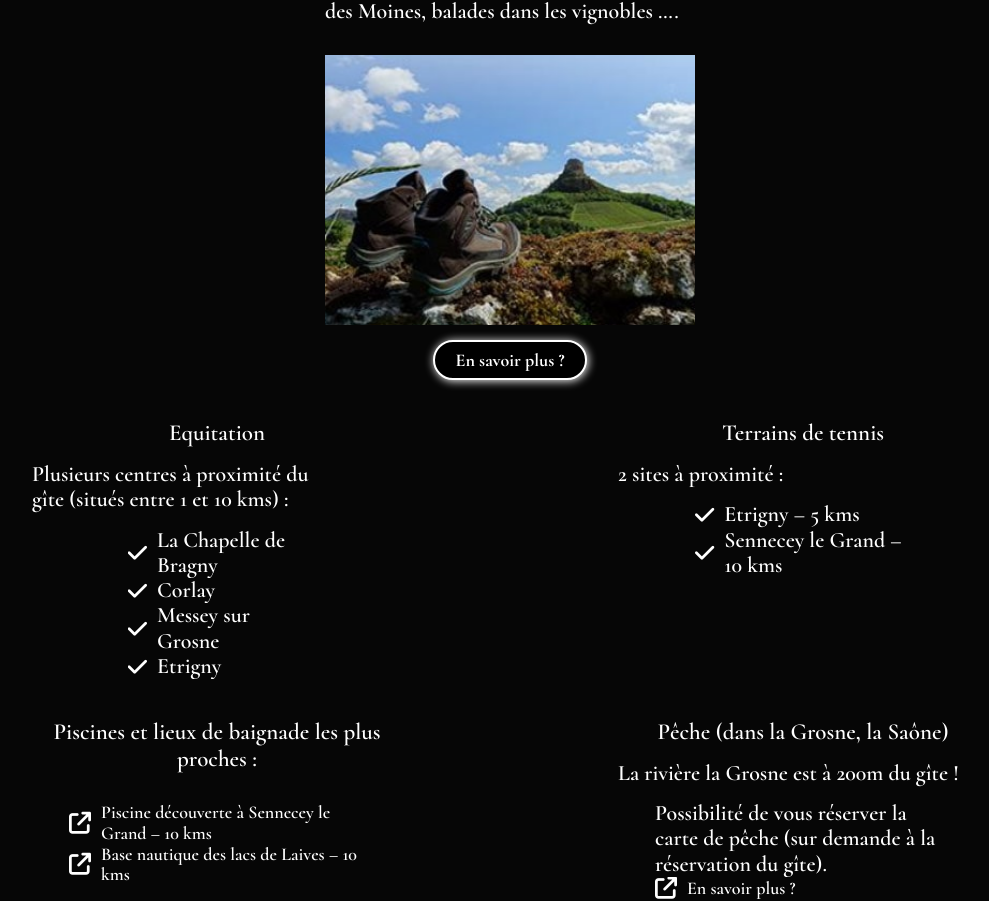
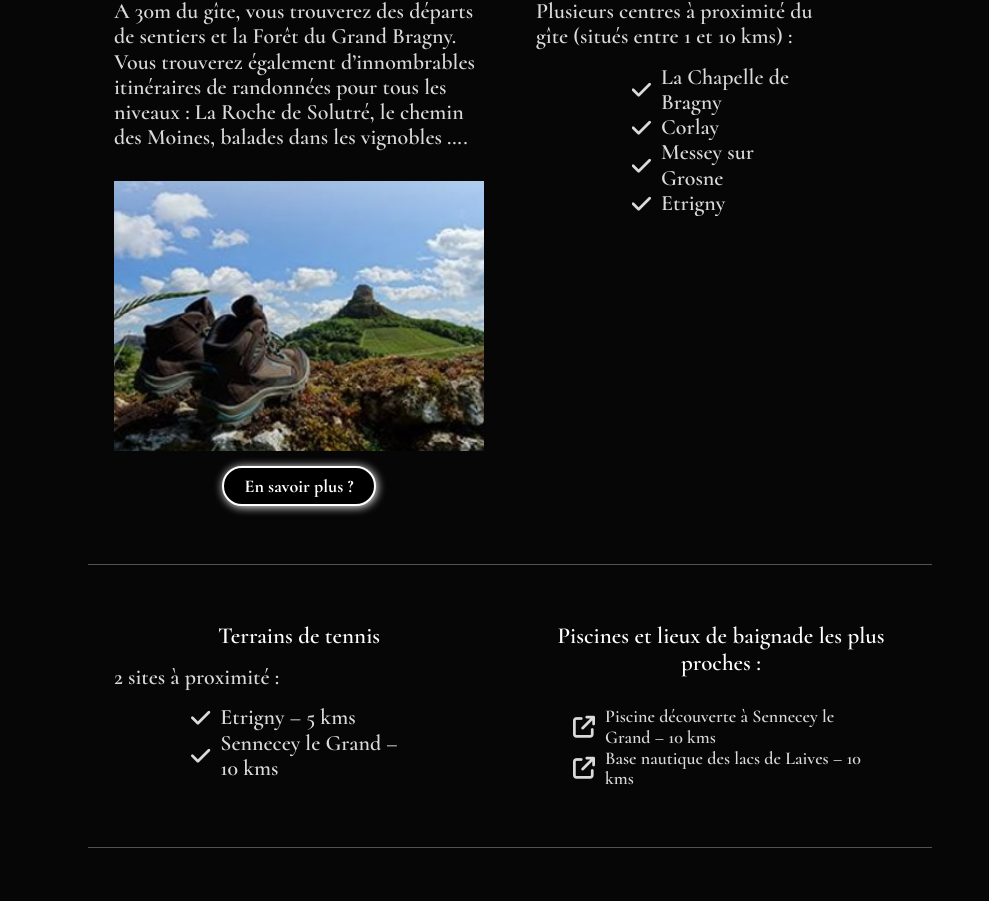
Before and after one commit to EryanGauvrit/alestdelagrosne, a React (Create React App) app: page /hobbies in a window 1280 px wide. Shown: the part 1263-2164 px from the top of the page, without its empty margins (130-1119 px from the left). Built offline with nearby package versions, Linux system fonts and the light colour scheme; no server answers; a web font is replaced by a local one.

Commit message:
hobbies cards position

```diff
--- /dev/null
+++ b/src/components/HobbiesCard/_hobbiesCard.scss
@@ -0,0 +1,146 @@
+.hobbies-bloc-list {
+    display: flex;
+    flex-direction: column;
+    align-items: center;
+    width: 90%;
+    padding: 10px;
+    gap: 5px;
+    & h4 {
+        font-size: 23px;
+        text-align: center;
+    }
+    & p {
+        align-self: flex-start;
+        opacity: .85;
+    }
+    & img {
+        width: 270px;
+        height: 170px;
+    }
+    .climb {
+        background-color: #292929;
+        height: 100px;
+        object-fit: none;
+        @media (min-width: $phoneScreenSize) {
+            height: 120px;
+        }
+    }
+    & ul {
+        display: flex;
+        flex-direction: column;
+        align-items: flex-start;
+        width: 95%;
+        opacity: .85;
+        & li {
+            display: flex;
+            flex-direction: row;
+            align-items: flex-start;
+            overflow: hidden;
+            gap: 10px;
+        }
+    }
+    & .picture-gallery {
+        width: 270px;
+        height: 170px;
+        margin: auto;
+        margin-top: 0;
+        position: relative;
+        z-index: unset;
+        @media (min-width: $phoneScreenSize) {
+            height: 270px;
+            width: 370px;
+        }
+        & .current-picture-bloc {
+            height: 170px;
+            opacity: 1;
+            @media (min-width: $phoneScreenSize) {
+                height: 270px;
+            }
+            & img {
+                max-width: 270px;
+                opacity: 1;
+                @media (min-width: $phoneScreenSize) {
+                    max-width: 370px;
+                }
+            }
+        }
+        &:hover {
+            .slick-prev {
+                opacity: 1;
+                transition: .2s;
+            }
+            .slick-next {
+                opacity: 1;
+                transition: .2s;
+            }
+        }
+        .slick-prev {
+            display: initial;
+        }
+        .slick-next {
+            display: initial;
+        }
+
+        .slick-next:before, .slick-prev:before {
+            display: block;
+        }
+        .slick-dots li.slick-active button:before {
+            display: block;
+        }
+
+        .slick-dots li button:before {
+            display: initial;
+        }
+        .slick-dots{
+            display: flex!important;
+            flex-direction: row;
+            bottom: 10px;
+            @media (min-width: $phoneScreenSize) {
+                    bottom: -20px;
+            }
+        }
+    }
+    .picture-zoom {
+        display: none;
+    }
+}
+
+@media (min-width: $phoneScreenSize) {
+    .hobbies-bloc-list {
+        flex-direction: column;
+        align-items: center;
+        justify-content: flex-start;
+        width: 370px;
+        gap: 15px;
+        & h4 {
+            font-size: 23px;
+            text-align: center;
+        }
+        & p {
+            align-self: flex-start;
+        }
+        & img {
+            width: 370px;
+            height: 270px;
+        }
+        & ul {
+            display: flex;
+            flex-direction: column;
+            align-items: center;
+            width: auto;
+            & li {
+                align-items: center;
+                justify-content: flex-start;
+                width: 80%;
+                gap: 10px;
+                & a {
+                    transition: .2s;
+                    &:hover {
+                        scale: 1.02;
+                        transition: .2s;
+                    }
+                }
+            }
+        }
+    }
+}
--- a/src/pages/Hobbies/_hobbies.scss
+++ b/src/pages/Hobbies/_hobbies.scss
@@ -33,123 +33,11 @@
         background-color: $color-one;
     }
 }
-
-
 .hobbies-bloc {
     display: flex;
     flex-direction: column;
     align-items: center;
     gap: 15px;
-    & .hobbies-bloc-div {
-        display: flex;
-        flex-direction: column;
-        align-items: center;
-        gap: 15px;
-    }
-    & .hobbies-bloc-list {
-        display: flex;
-        flex-direction: column;
-        align-items: center;
-        width: 90%;
-        padding: 10px;
-        gap: 5px;
-        & h4 {
-            font-size: 23px;
-            text-align: center;
-        }
-        & p {
-            align-self: flex-start;
-        }
-        & img {
-            width: 270px;
-            height: 170px;
-        }
-        .climb {
-            background-color: #292929;
-            height: 100px;
-            object-fit: none;
-            @media (min-width: $phoneScreenSize) {
-                height: 120px;
-            }
-        }
-        & ul {
-            display: flex;
-            flex-direction: column;
-            align-items: flex-start;
-            width: 95%;
-            & li {
-                display: flex;
-                flex-direction: row;
-                align-items: flex-start;
-                overflow: hidden;
-                gap: 10px;
-            }
-        }
-    }
-    & .picture-gallery {
-        width: 270px;
-        height: 170px;
-        margin: auto;
-        margin-top: 0;
-        position: relative;
-        z-index: unset;
-        @media (min-width: $phoneScreenSize) {
-            height: 270px;
-            width: 370px;
-        }
-        & .current-picture-bloc {
-            height: 170px;
-            opacity: 1;
-            @media (min-width: $phoneScreenSize) {
-                height: 270px;
-            }
-            & img {
-                max-width: 270px;
-                opacity: 1;
-                @media (min-width: $phoneScreenSize) {
-                    max-width: 370px;
-                }
-            }
-        }
-        &:hover {
-            .slick-prev {
-                opacity: 1;
-                transition: .2s;
-            }
-            .slick-next {
-                opacity: 1;
-                transition: .2s;
-            }
-        }
-        .slick-prev {
-            display: initial;
-        }
-        .slick-next {
-            display: initial;
-        }
-
-        .slick-next:before, .slick-prev:before {
-            display: block;
-        }
-        .slick-dots li.slick-active button:before {
-            display: block;
-        }
-
-        .slick-dots li button:before {
-            display: initial;
-        }
-        .slick-dots{
-            display: flex!important;
-            flex-direction: row;
-            bottom: 10px;
-            @media (min-width: $phoneScreenSize) {
-                    bottom: -20px;
-            }
-        }
-    }
-    .picture-zoom {
-        display: none;
-    }
 }
 
 @media (min-width: $phoneScreenSize) {
@@ -162,6 +50,7 @@
             text-align: center;
         }
         & section {
+            max-width: none;
             flex-wrap: wrap;
             flex-direction: row;
             justify-content: center;
@@ -179,57 +68,20 @@
             gap: 50px;
         }
     }
-
-
     .hobbies-bloc {
         flex-direction: row;
         flex-wrap: wrap;
         align-items: stretch;
-        justify-content: space-around;
-        gap: 20px;
-        & .hobbies-bloc-div {
-            flex-direction: row;
+        justify-content: center;
+        gap: 0;
+        .hobbies-card-placement {
+            width: 30%;
+            min-width: 390px;
+            display: flex;
             flex-wrap: wrap;
-            align-items: stretch;
-            justify-content: space-around;
-            gap: 20px;
-        }
-        & .hobbies-bloc-list {
-            flex-direction: column;
-            align-items: center;
-            justify-content: flex-start;
-            width: 370px;
-            gap: 15px;
-            & h4 {
-                font-size: 23px;
-                text-align: center;
-            }
-            & p {
-                align-self: flex-start;
-            }
-            & img {
-                width: 370px;
-                height: 270px;
-            }
-            & ul {
-                display: flex;
-                flex-direction: column;
-                align-items: center;
-                width: auto;
-                & li {
-                    align-items: center;
-                    justify-content: flex-start;
-                    width: 80%;
-                    gap: 10px;
-                    & a {
-                        transition: .2s;
-                        &:hover {
-                            scale: 1.02;
-                            transition: .2s;
-                        }
-                    }
-                }
-            }
+            justify-content: center;
+            padding: 3rem 1rem;
+            border-top: 1px solid rgba($color: $color-two, $alpha: .3);
         }
     }
 }
--- a/src/pages/Hobbies/index.jsx
+++ b/src/pages/Hobbies/index.jsx
@@ -31,6 +31,7 @@ function Hobbies({ events }) {
                 <article>
                     <h3>Activités sportives</h3>
                     <div className="hobbies-bloc">
+                        <div className="hobbies-card-placement">
                             <HobbiesCard
                                 title={'Escalade'}
                                 description={"2 sites à proximité :"}
@@ -40,6 +41,8 @@ function Hobbies({ events }) {
                                 ]}
                                 pictures={[climb(1), climb(2)]}
                             />
+                        </div>
+                        <div className="hobbies-card-placement">
                             <HobbiesCard
                                 title={'Randonnées à vélo'}
                                 description={`A 5 kms du gîte vous trouverez la voie verte.
@@ -55,6 +58,8 @@ function Hobbies({ events }) {
                                 btnText={false}
                                 pictures={[bike()]}
                             />
+                        </div>
+                        <div className="hobbies-card-placement">
                             <HobbiesCard
                                 title={'Randonnées'}
                                 description={`A 30m du gîte, vous trouverez des départs de sentiers et la Forêt du Grand Bragny.
@@ -65,23 +70,30 @@ function Hobbies({ events }) {
                                 btnText={"En savoir plus ?"}
                                 pictures={[hiking(1), hiking(2)]}
                             />
-                        <div className="hobbies-bloc-div ">
+                        </div>
+                        <div className="hobbies-card-placement">
                             <HobbiesCard
                                 title="Equitation"
                                 description="Plusieurs centres à proximité du gîte (situés entre 1 et 10 kms) :"
                                 listText={["La Chapelle de Bragny", "Corlay", "Messey sur Grosne", "Etrigny"]}
                                 iconListLink={false}
                             />
+                        </div>
+                        <div className="hobbies-card-placement">
                             <HobbiesCard
                                 title="Terrains de tennis"
                                 description="2 sites à proximité :"
                                 listText={["Etrigny – 5 kms", "Sennecey le Grand – 10 kms"]}
                                 iconListLink={false}
                             />
+                        </div>
+                        <div className="hobbies-card-placement">
                             <HobbiesCard
                                 title="Piscines et lieux de baignade les plus proches :"
                                 listLink={[{ link: "https://www.senneceylegrand.fr/piscine-municipale", content: "Piscine découverte à Sennecey le Grand – 10 kms" }, { link: "https://www.bourgogne-tourisme.com/baignade/base-nautique-lacs-de-laives", content: "Base nautique des lacs de Laives – 10 kms" }]}
                             />
+                        </div>
+                        <div className="hobbies-card-placement">
                             <HobbiesCard
                                 title="Pêche (dans la Grosne, la Saône)"
                                 description="La rivière la Grosne est à 200m du gîte !"
@@ -89,6 +101,8 @@ function Hobbies({ events }) {
                                 iconListText={false}
                                 listLink={[{ link: "https://www.peche-saone-et-loire.fr/ou-pecher/les-rivieres/grosne/", content: "En savoir plus ?" }]}
                             />
+                        </div>
+                        <div className="hobbies-card-placement">
                             <HobbiesCard
                                 title="Voies navigables"
                                 pictures={[waterway()]}
@@ -101,52 +115,45 @@ function Hobbies({ events }) {
                 </article>
                 <article>
                     <h3>Patrimoine</h3>
-                    <ul className="hobbies-bloc">
-                        <li className="hobbies-bloc-list">
-                            <h4>Cluny / Dijon / Beaune / Chalon sur Saône / Macon / Tournus / Chapaize ….</h4>
-                            <SlideShow
+                    <div className="hobbies-bloc">
+                        <div className="hobbies-card-placement">
+                            <HobbiesCard
+                                title="Cluny / Dijon / Beaune / Chalon sur Saône / Macon / Tournus / Chapaize …."
                                 pictures={heritage()}
-                                onClick={false}
+                                btnLink="https://www.destination-saone-et-loire.fr/fr/71-experiences/patrimoine-et-artisanat-dart.html"
+                                btnText="Toutes les informations"
+                                iconListLink={false}
                             />
-                            <ButtonLink
-                                link={"https://www.destination-saone-et-loire.fr/fr/71-experiences/patrimoine-et-artisanat-dart.html"}
-                                content={"Toutes les informations"}
-                                externalNavigation={true}
-
+                        </div>
+                        <div className="hobbies-card-placement">
+                            <HobbiesCard
+                                title="Les grottes de Blanot / Les grottes d’Azé …."
+                                pictures={[cave()]}
+                                iconListLink={false}
                             />
-                        </li>
-                        <li className="hobbies-bloc-list">
-                            <h4>Les grottes de Blanot / Les grottes d’Azé ….</h4>
-                            <img src={cave()} alt="Les grottes de Blanot / Les grottes d’Azé" />
-                        </li>
-                        <li className="hobbies-bloc-list">
-                            <h4>Châteaux de Brancion / Cormatin ….</h4>
-                            <img src={castle()} alt="Châteaux de Brancion / Cormatin" />
-                        </li>
-                        <li className="hobbies-bloc-list">
-                            <h4>La route des vins</h4>
-                            <img src={wineRoad(2)} alt="La route des vins" />
-                        </li>
-                        <li className="hobbies-bloc-list">
-                            <h4>Gastronomie</h4>
-                            <ul>
-                                <li>{icon}Marchés</li>
-                                <li>{icon}Restaurants</li>
-                                <li>{icon}Caves</li>
-                                <li>{icon}...</li>
-                            </ul>
-                            <ButtonLink
-                                link={"https://www.vigneronsdebuxy.fr/"}
-                                content={"Les Vignerons de Buxy"}
-                                externalNavigation={true}
+                        </div>
+                        <div className="hobbies-card-placement">
+                            <HobbiesCard
+                                title="Châteaux de Brancion / Cormatin …."
+                                pictures={[castle()]}
+                                iconListLink={false}
                             />
-                            <ButtonLink
-                                link={"https://www.cave-bissey.com/"}
-                                content={"Cave de Bissey"}
-                                externalNavigation={true}
+                        </div>
+                        <div className="hobbies-card-placement">
+                            <HobbiesCard
+                                title="La route des vins"
+                                pictures={[wineRoad(2)]}
+                                iconListLink={false}
                             />
-                        </li>
-                    </ul>
+                        </div>
+                        <div className="hobbies-card-placement">
+                            <HobbiesCard
+                                title="Châteaux de Brancion / Cormatin …."
+                                listText={["Marchés", "Restaurants", "Caves", "..."]}
+                                listLink={[{ link: "https://www.vigneronsdebuxy.fr/", content: "Les Vignerons de Buxy" }, { link: "https://www.cave-bissey.com/", content: "Cave de Bissey" }]}
+                            />
+                        </div>
+                    </div>
                 </article>
             </section>
 
--- a/src/style/main.scss
+++ b/src/style/main.scss
@@ -15,6 +15,7 @@
 @import './../components/SpinnerLoader/spinnerLoader';
 @import './../components/Header/header';
 @import './../components/SlideShow/slideShow';
+@import './../components/HobbiesCard/hobbiesCard';
 @import './../components/ButtonScrollBottom/buttonScrollBottom';
 @import './../components/Event/event';
 @import './../components/FullScreenGallery/fullScreenGallery';
```
Lines whose indentation alone changed are shown as unchanged.
